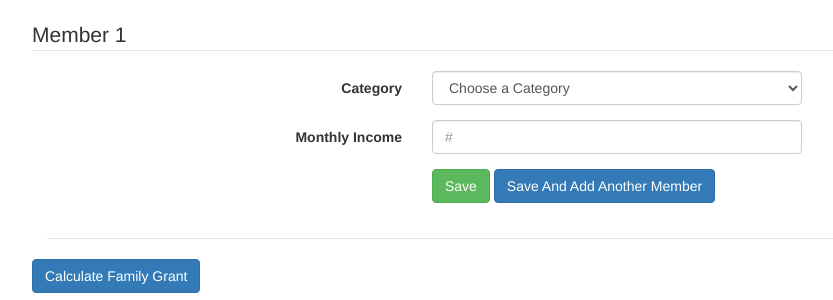
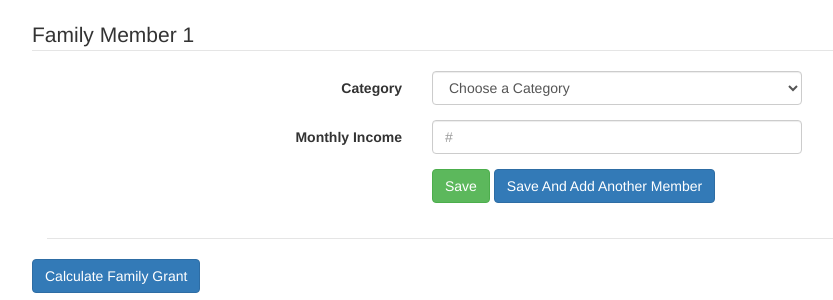
Before and after one commit to KSaryan/CalWORKs-Calc, a Flask app: template templates/fam_form.html in a window 1280 px wide. Shown: the part 52-352 px from the top of the page, without its empty margins (23-856 px from the left). Run offline with Flask 2, Linux system fonts and the light colour scheme; the template is opened without the code that fills it, so the values that code supplies are empty; some libraries are stand-ins or nearby versions.

Commit message:
Fixed add family member button

```diff
--- a/server.py
+++ b/server.py
@@ -27,7 +27,7 @@ def show_homepage():
 
 @app.route('/passed_net_income_test', methods=["POST"])
 def check_net_income():
-	"""checks if family passes net_income_test and redirects user accordingly"""
+	"""Checks if family passes net_income_test and redirects user accordingly"""
 
 	total_income = int(request.form.get('income'))
 	fam_members = int(request.form.get('fammembers'))
@@ -59,7 +59,6 @@ def cal_grant():
 		return redirect ('/sorry')
 
 
-
 @app.route('/sorry')
 def show_sorry_message():
 	"""Diaplays page with sorry message"""
--- a/static/CSS/styles.css
+++ b/static/CSS/styles.css
@@ -17,5 +17,5 @@ button a{
 }
 
  body hr{
-	border-top: 1.5px solid #e5e5e5;
+	border-top: 1px solid #e5e5e5;
 }
--- a/static/fam_form.js
+++ b/static/fam_form.js
@@ -15,7 +15,7 @@ function addMember(evt){
 <form class="form-horizontal" id = ${idName} >
 <fieldset>
 
-<legend>Member ${idName} </legend>
+<legend> Family Member ${idName} </legend>
 
 <div class="form-group">
   <label class="col-md-4 control-label" for="ABCDE">Category</label>
@@ -47,6 +47,8 @@ function addMember(evt){
     <button name="add" class="btn btn-primary save-and-add-mem-btn" data-form = ${idName}>Save And Add Another Member</button>
   </div>
 </div>`);
+
+  addEventListeners();
 }
 
 
@@ -70,5 +72,9 @@ function displayInfo(result){
 }
 
 // event listeners
-$('.save-mem-btn').on('click', function(evt){saveMember(evt);})
-$('.save-and-add-mem-btn').on('click', function(evt){saveMember(evt); addMember(evt)})
+function addEventListeners(){
+  $('.save-mem-btn').on('click', function(evt){saveMember(evt);});
+  $('.save-and-add-mem-btn').on('click', function(evt){saveMember(evt); addMember(evt)});
+}
+
+addEventListeners();
--- a/templates/fam_form.html
+++ b/templates/fam_form.html
@@ -3,11 +3,12 @@
 {% block content %}
 <div id="fam-mems">
 <div class="row">
+
 <form class="form-horizontal" id = 1 >
 <fieldset>
 
 <!-- Form Name -->
-<legend>Member 1</legend>
+<legend>Family Member 1</legend>
 
 <!-- Select Basic -->
 <div class="form-group">
@@ -42,7 +43,7 @@
     <button name="add" class="btn btn-primary save-and-add-mem-btn" data-form = 1>Save And Add Another Member</button>
   </div>
 </div>
-
+</fieldset>
 </form>
 </div>
 </div>
@@ -54,6 +55,7 @@
     <input type="hidden" value="" name= "family" id= "family"></input>
     <input type="hidden" value={{ city }} name="city" id="city"></input>
     <input type="submit" id="calc-btn" class="btn btn-primary" value = "Calculate Family Grant"> </input>
+
   </form>
 </div>
 
```
Also changed, not shown: 1 other file.
